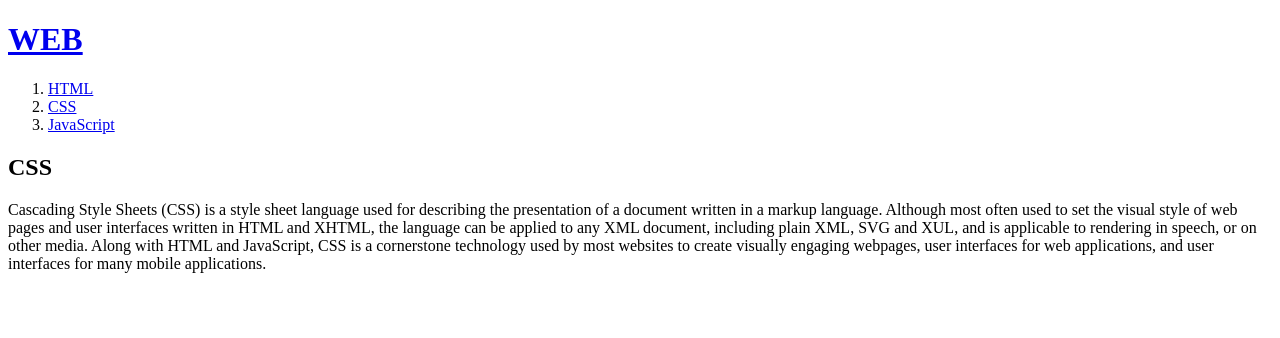
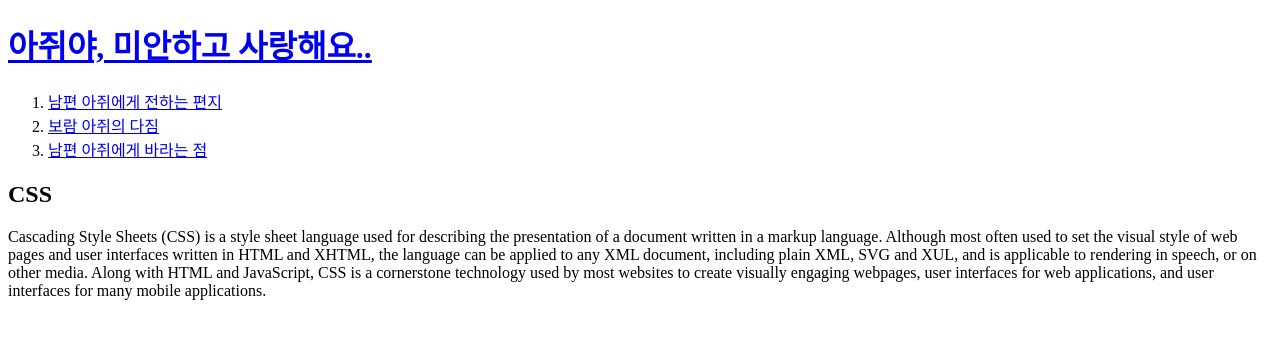
Before and after one commit to boram0829/letsdoit, a plain HTML site: page 2.html in a window 1280 px wide. Drawn offline with Linux system fonts and the light colour scheme.

Commit message:
Update 2.html

```diff
--- a/2.html
+++ b/2.html
@@ -6,11 +6,11 @@
   </head>
 
 <body>
-    <h1><a href="index.html">WEB</a></h1>
+    <h1><a href="index.html">아쥐야, 미안하고 사랑해요..</a></h1>
   <ol>
-    <li><a href="1.html">HTML</a></li>
-    <li><a href="2.html">CSS</a></li>
-    <li><a href="3.html">JavaScript</a></li>
+    <li><a href="1.html">남편 아쥐에게 전하는 편지</a></li>
+    <li><a href="2.html">보람 아쥐의 다짐</a></li>
+    <li><a href="3.html">남편 아쥐에게 바라는 점</a></li>
   </ol>
   <h2>CSS</h2>
   Cascading Style Sheets (CSS) is a style sheet language used for describing the presentation of a document written in a markup language. Although most often used to set the visual style of web pages and user interfaces written in HTML and XHTML, the language can be applied to any XML document, including plain XML, SVG and XUL, and is applicable to rendering in speech, or on other media. Along with HTML and JavaScript, CSS is a cornerstone technology used by most websites to create visually engaging webpages, user interfaces for web applications, and user interfaces for many mobile applications.
```
